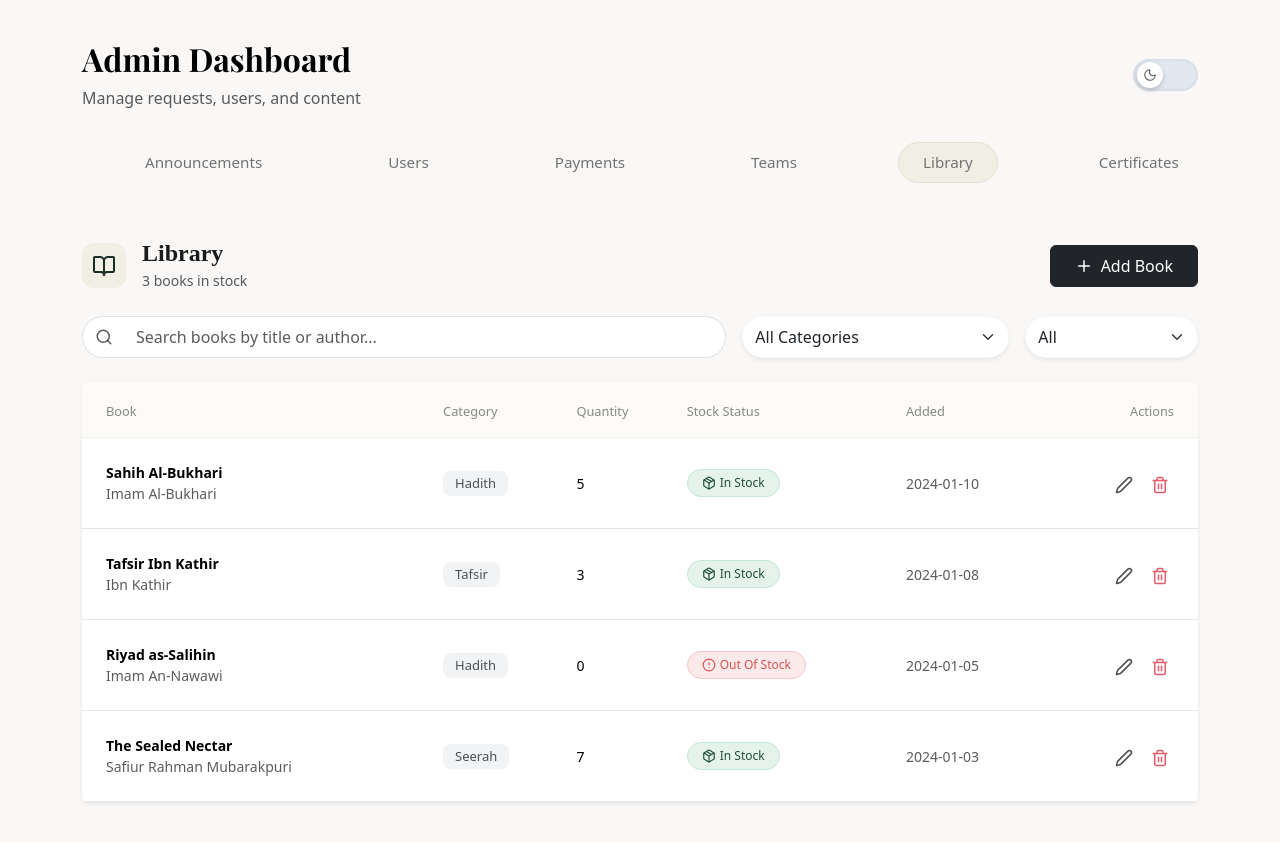
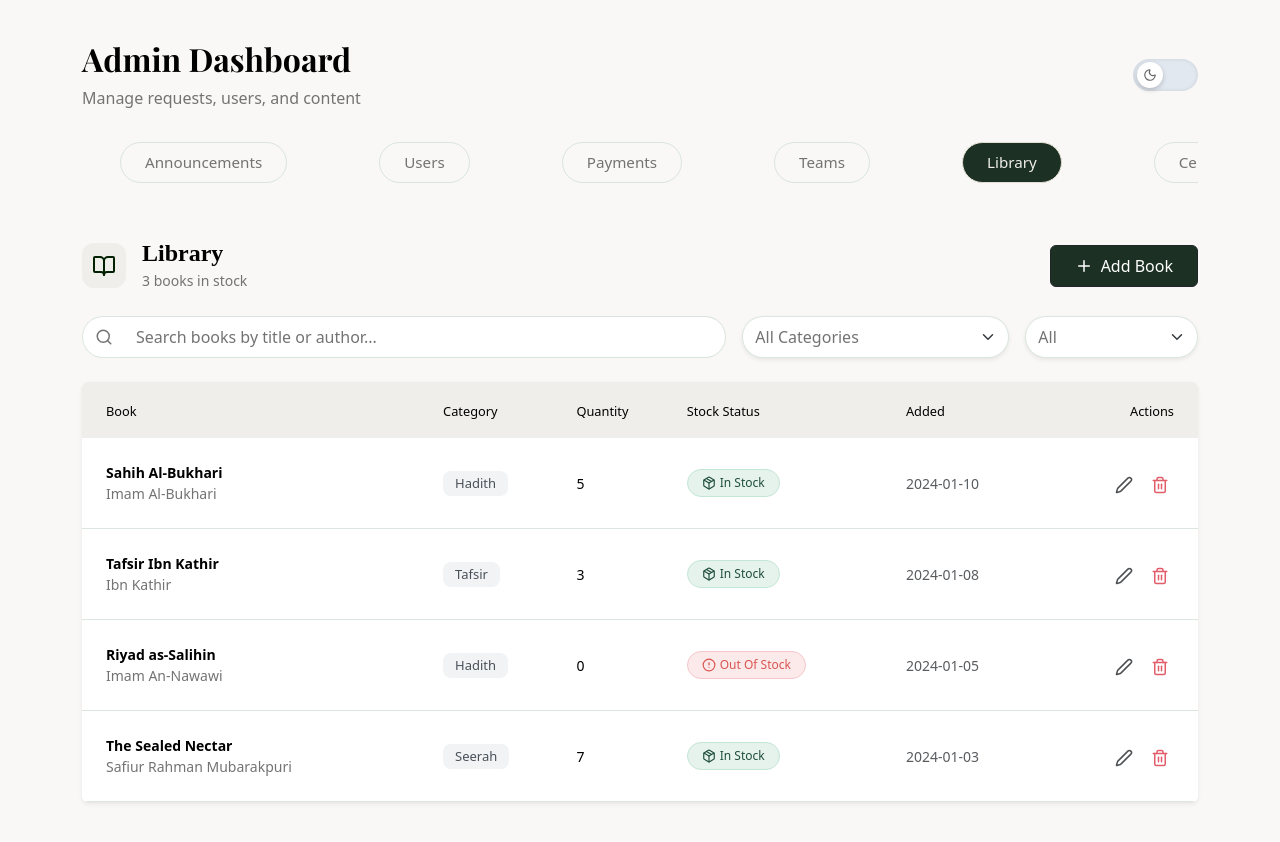
Before and after one commit to ashminashref/community_connect, a React (Vite) app: page /admin/library in a window 1280 px wide. Built offline with nearby package versions, Linux system fonts and the light colour scheme; a web font is replaced by a local one.

Commit message:
altered colors for perfection in admin panel

```diff
--- a/src/Common/Admin/Announcements/AnnouncementPage.jsx
+++ b/src/Common/Admin/Announcements/AnnouncementPage.jsx
@@ -41,7 +41,7 @@ const AnnouncementsPage = () => {
           </div>
           <div>
             <h4 className="fw-bold mb-0 page-title">Announcements</h4>
-            <small className="text-muted">3 total announcements text Coming repad.05</small>
+            <small className="sub-title">3 total announcements text Coming repad.05</small>
           </div>
         </div>
         <Button variant="dark" className="btn-custom py-2 px-4 d-flex align-items-center justify-content-center gap-2">
@@ -51,8 +51,8 @@ const AnnouncementsPage = () => {
 
       {/* Table Card */}
       <Card className="announcement-card border-0 shadow-sm overflow-hidden">
-        <div className="table-responsive">
-          <Table hover className="align-middle mb-0 custom-table">
+        <div className="table-responsive no-scrollbar">
+          <Table hover className="align-middle  mb-0 custom-table">
             <thead>
               <tr>
                 <th className="ps-4 py-3">Title</th>
@@ -66,8 +66,8 @@ const AnnouncementsPage = () => {
               {announcementsData.map((item) => (
                 <tr key={item.id}>
                   <td className="ps-4 py-4">
-                    <div className="fw-bold mb-0 title-text">{item.title}</div>
-                    <div className="text-muted small subtitle-text">{item.subtitle}</div>
+                    <div className=" mb-0 ">{item.title}</div>
+                    <div className="small subtitle-text">{item.subtitle}</div>
                   </td>
                   <td>
                     <Badge className={`priority-badge ${item.priority}`}>
--- a/src/Common/Admin/Announcements/Announcements.css
+++ b/src/Common/Admin/Announcements/Announcements.css
@@ -1,34 +1,44 @@
 .announcement-card {
-  background-color: var(--bg-card, #ffffff); /* Fallback to white */
+  background-color: var(--card-bg-secondary) !important; /* Fallback to white */
   border-radius: 20px;
 }
 
 .page-title {
-  color: var(--text-main, #1a1a1a);
+  color: var(--text-primary-color);
   font-family: serif;
+}
+.sub-title{
+  color: var(--text-secondary-color);
 }
 
 .announcement-icon-wrapper {
-  background-color: var(--pill-bg, #f1eee4);
+  background-color: var(--icon-bg);
   padding: 12px;
   border-radius: 12px;
   color: var(--text-main);
 }
 
 .custom-table thead th {
-  background-color: transparent;
-  color: #888;
+  background-color: var(--icon-bg) !important;
+  color: var(--text-primary-color);
   font-weight: 500;
   font-size: 0.85rem;
-  border-bottom: 1px solid var(--border-color, #eee);
+  border-bottom: 1px solid white;
 }
 
 .custom-table tbody td {
-  border-bottom: 1px solid var(--border-color, #f8f8f8);
+  border-bottom: 1px solid var(--card-border);
+}
+.custom-table.table tbody tr td{
+  background-color: var(--card-bg-secondary);
+  color: var(--text-primary-color);
 }
 
 .title-text { color: var(--text-main); }
 
+.subtitle-text{
+  color: var(--text-secondary-color);
+}
 /* Badges styling */
 .priority-badge {
   padding: 6px 12px;
@@ -54,6 +64,7 @@
 .btn-custom {
   border-radius: 50px;
   font-weight: 500;
+  background-color: var(--btn-pay) !important;
 }
 
 .action-btn:hover {
--- a/src/Common/Admin/Certificates/Certificates.css
+++ b/src/Common/Admin/Certificates/Certificates.css
@@ -1,12 +1,12 @@
 /* Card */
 .cert-card {
-  background-color: #ffffff;
+  background-color: var(--bg-card, #ffffff);
   border-radius: 24px;
 }
 
 /* Icon */
 .cert-icon-wrapper {
-  background-color: #f1eee4;
+  background-color: var(--pill-bg, #f1eee4);
   padding: 10px;
   border-radius: 12px;
   color: #1b2e25;
@@ -17,10 +17,10 @@
   font-size: 0.7rem;
 }
 
-/* Certificate Type Badge (FIXED) */
-.badge.cert-type-badge {
-  background-color: transparent !important;
-  color: #444 !important;
+/* Category/Type Badges */
+.cert-type-badge {
+  background-color: transparent;
+  color: #444;
   border: 1px solid #ddd;
   font-weight: 500;
   font-size: 12px;
@@ -63,9 +63,9 @@
 
 /* Table header */
 .custom-table thead th {
-  color: #888;
+  color:var(--text-primary-color);
   font-size: 0.8rem;
-  background-color: #fcfbf7;
+  background-color: var(--card-bg-primary);
   border-bottom: 1px solid #eee;
 }
 
--- a/src/Common/Admin/Home/AdminLayout.css
+++ b/src/Common/Admin/Home/AdminLayout.css
@@ -2,6 +2,10 @@
 .admin-bg {
   background-color: var(--bg-color) !important;
   min-height: 100vh;
+}
+
+.no-scrollbar::-webkit-scrollbar {
+    display: none;
 }
 
 /* Dashboard title */
@@ -9,27 +13,30 @@
   font-family: 'Playfair Display', serif;
   color: var(--text-primary-color);
 }
+.dashboard-subtitle{
+  color: var(--text-secondary-color);
+}
 
 /* Navbar base */
 .admin-navbar .nav-link {
   color: var(--text-secondary-color);
   font-size: 0.95rem;
   transition: all 0.2s ease;
-  border: 1px solid transparent;
+  border: 1px solid var(--card-border);
   white-space: nowrap;
 }
 
-/* 🔥 ACTIVE TAB (FIXED) */
 .admin-navbar.nav-pills .nav-link.active {
-  background-color: #f1eee4 !important;
-  color: var(--text-secondary-color) !important;
+  background-color: var(--card-bg-primary) !important;
+  color: var(--icon-bg) !important;
   font-weight: 500;
   border: 1px solid #e4dfd2;
 }
 
 /* Hover state */
 .admin-navbar .nav-link:hover:not(.active) {
-  background-color: var(--card-bg-secondary)
+  background-color: var(--card-bg-secondary);
+  color: var(--text-primary-color);
 }
 
 /* Optional: smoother pills */
--- a/src/Common/Admin/Home/AdminLayout.jsx
+++ b/src/Common/Admin/Home/AdminLayout.jsx
@@ -17,11 +17,10 @@ const AdminLayout = () => {
   return (
     <div className="admin-bg">
       <Container className="py-4">
-        {/* Persistent Header with Theme Toggle */}
         <header className="mb-4 d-flex justify-content-between align-items-center">
           <div>
             <h2 className="fw-bold dashboard-title">Admin Dashboard</h2>
-            <p className="text-muted mb-0">Manage requests, users, and content</p>
+            <p className="dashboard-subtitle mb-0">Manage requests, users, and content</p>
           </div>
 
           {/* Integration of your ThemeToggle component */}
@@ -35,7 +34,7 @@ const AdminLayout = () => {
           variant="pills"
           activeKey={currentTab}
           onSelect={(selectedKey) => navigate(selectedKey)}
-          className="admin-navbar mb-5 overflow-auto flex-nowrap"
+          className="admin-navbar gap-3 mb-5 overflow-auto no-scrollbar flex-nowrap"
         >
           {tabs.map((tab) => (
             <Nav.Item key={tab}>
--- a/src/Common/Admin/Library/Library.css
+++ b/src/Common/Admin/Library/Library.css
@@ -1,15 +1,14 @@
 /* Card */
 .library-card {
-  background-color: #ffffff;
   border-radius: 24px;
 }
 
 /* Icon */
 .library-icon-wrapper {
-  background-color: #f1eee4;
+  background-color:var(--icon-bg);
   padding: 10px;
   border-radius: 12px;
-  color: #1b2e25;
+  color:var(--icon-color);
 }
 
 /* Category badge (FIXED for Bootstrap Badge) */
@@ -53,13 +52,30 @@
 
 /* Table header */
 .custom-table thead th {
-  color: #888;
   font-size: 0.85rem;
   padding-top: 1.25rem;
   padding-bottom: 1rem;
-  border-bottom: 1px solid #f0f0f0;
 }
-
+.input-box{
+  background-color: var(--card-bg-secondary) !important;
+  border: 1px solid var(--card-border) !important;
+  color: var(--text-primary-color) !important;
+}
+.input-box::placeholder{
+  color: var(--text-secondary-color) !important;
+}
+.search-icon-box{
+  background-color: var(--card-bg-secondary) !important;
+  border: 1px solid var(--card-border) !important;
+}
+.search-icon{
+  color: var(--text-secondary-color) !important;
+}
+.select{
+  background-color: var(--card-bg-secondary) !important;
+  border: 1px solid var(--card-border) !important;
+  color: var(--text-secondary-color) !important;
+}
 /* Book title & quantity sizing */
 .title-text {
   font-size: 14px;
--- a/src/Common/Admin/Library/LibraryPage.jsx
+++ b/src/Common/Admin/Library/LibraryPage.jsx
@@ -16,12 +16,12 @@ const LibraryPage = () => {
       {/* Header Section */}
       <div className="d-flex flex-column flex-md-row justify-content-between align-items-md-center mb-4 gap-3">
         <div className="d-flex align-items-center gap-3">
-          <div className="library-icon-wrapper">
+          <div className="library-icon-wrapper ">
             <BookOpen size={24} />
           </div>
           <div>
             <h4 className="fw-bold mb-0 page-title">Library</h4>
-            <small className="text-muted">3 books in stock</small>
+            <small className="subtitle-text">3 books in stock</small>
           </div>
         </div>
         <Button variant="dark" className="btn-custom py-2 px-4 d-flex align-items-center gap-2">
@@ -33,17 +33,17 @@ const LibraryPage = () => {
       <Row className="mb-4 g-3">
         <Col lg={7}>
           <InputGroup className="search-input-group">
-            <InputGroup.Text className="bg-white border-end-0 rounded-start-pill">
-              <Search size={18} className="text-muted" />
+            <InputGroup.Text className="border-end-0 search-icon-box rounded-start-pill">
+              <Search size={18} className="search-icon" />
             </InputGroup.Text>
             <Form.Control
               placeholder="Search books by title or author..."
-              className="border-start-0 rounded-end-pill py-2"
+              className="border-start-0 input-box rounded-end-pill py-2"
             />
           </InputGroup>
         </Col>
         <Col xs={6} lg={3}>
-          <Form.Select className="rounded-pill py-2 border-light shadow-sm">
+          <Form.Select className="rounded-pill py-2 select shadow-sm">
             <option>All Categories</option>
             <option>Hadith</option>
             <option>Tafsir</option>
@@ -51,7 +51,7 @@ const LibraryPage = () => {
           </Form.Select>
         </Col>
         <Col xs={6} lg={2}>
-          <Form.Select className="rounded-pill py-2 border-light shadow-sm">
+          <Form.Select className="rounded-pill py-2 select shadow-sm">
             <option>All</option>
             <option>In Stock</option>
             <option>Out of Stock</option>
@@ -61,7 +61,7 @@ const LibraryPage = () => {
 
       {/* Library Table Card */}
       <Card className="library-card border-0 shadow-sm overflow-hidden">
-        <div className="table-responsive">
+        <div className="table-responsive no-scrollbar">
           <Table hover className="align-middle mb-0 custom-table">
             <thead>
               <tr>
@@ -78,7 +78,7 @@ const LibraryPage = () => {
                 <tr key={book.id}>
                   <td className="ps-4 py-4">
                     <div className="fw-bold title-text">{book.title}</div>
-                    <div className="text-muted small">{book.author}</div>
+                    <div className="subtitle-text small">{book.author}</div>
                   </td>
                   <td>
                     <Badge className="category-badge">{book.category}</Badge>
--- a/src/Common/Admin/Teams/Teams.css
+++ b/src/Common/Admin/Teams/Teams.css
@@ -1,7 +1,8 @@
 .team-card {
-  background-color: var(--bg-card, #ffffff);
   border-radius: 24px;
   transition: transform 0.2s ease;
+  background-color: var(--card-bg-secondary) !important;
+  color: var(--text-primary-color) !important ;
 }
 
 .team-card:hover {
@@ -9,15 +10,15 @@
 }
 
 .team-icon-wrapper {
-  background-color: var(--pill-bg, #f1eee4);
+  background-color: var(--icon-bg) ;
   padding: 10px;
   border-radius: 12px;
-  color: var(--text-main);
+  color: var(--icon-color);
 }
 
 .team-name {
   font-family: serif;
-  color: var(--text-main);
+  color: var(--);
 }
 
 /* Status Badges */
@@ -48,8 +49,12 @@
   align-items: center;
   justify-content: center;
   font-size: 10px;
+  color: var(--text-primary-color) !important;
   font-weight: bold;
   margin-left: -8px; /* Creating the overlap */
+}
+.edit-btn{
+  background-color: var(--btn-pay) !important;
 }
 
 .avatar-circle:first-child {
```
Also changed, not shown: src/Common/Admin/Teams/TeamsPage.jsx (+6 -6 lines), src/Common/Admin/UI/TeamCard.jsx (+36 -36 lines).
